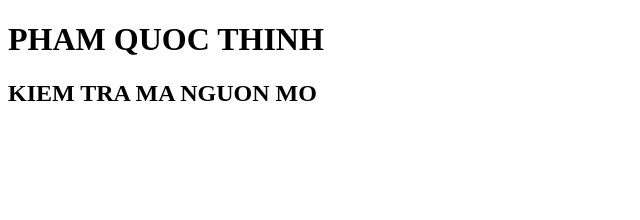
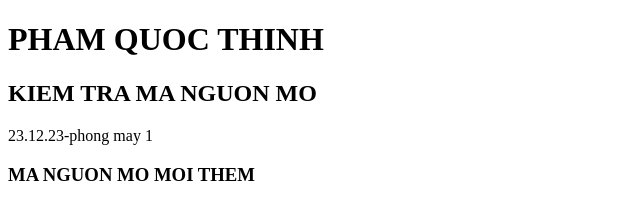
Before and after one commit to michiothinh321/MaNguonMo, a plain HTML site: page index.html in a window 1280 px wide. Shown: the whole page, without its empty margins (0-640 px from the left). Drawn offline with Linux system fonts and the light colour scheme.

Commit message:
nhanhmoi

```diff
--- a/index.html
+++ b/index.html
@@ -10,6 +10,10 @@
 <body>
     <h1>PHAM QUOC THINH</h1>
     <h2>KIEM TRA MA NGUON MO</h2>
+
+
+    <p>23.12.23-phong may 1</p>
+    <h3>MA NGUON MO MOI THEM</h3>
 </body>
 
 </html>
```
